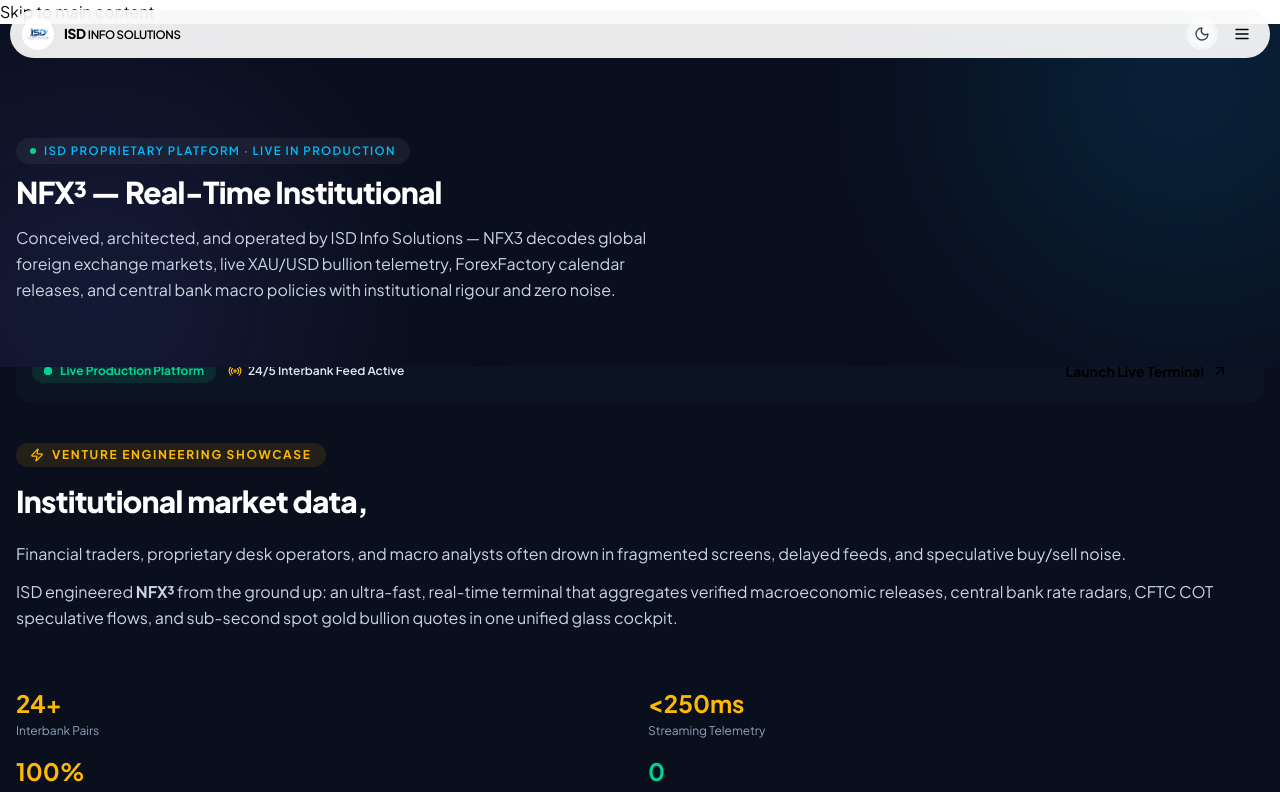
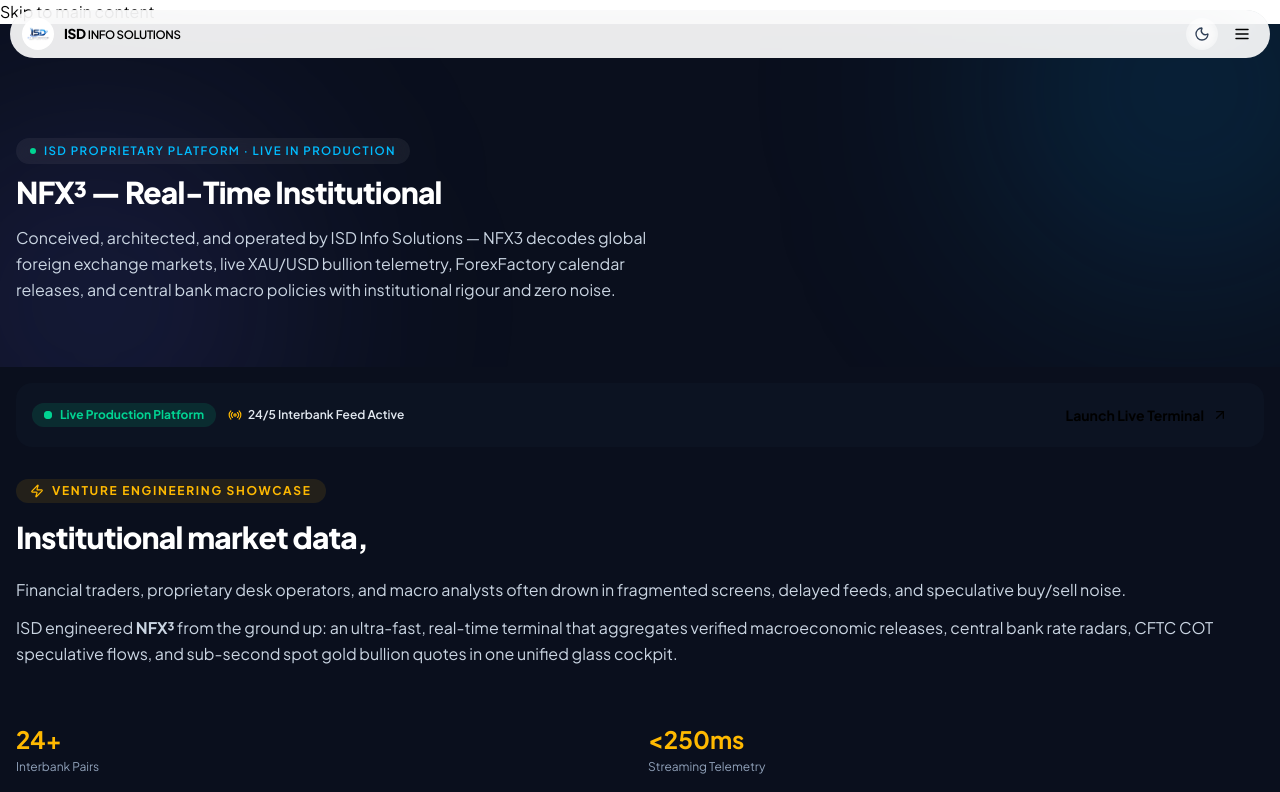
Before and after one commit to Nithin-bot-m/isd, a Next.js app: page /products/nfx3 in a window 1280 px wide. Shown: the top 792 px of the page. Built offline with nearby package versions, Linux system fonts and the light colour scheme.

Commit message:
fix(products): remove negative margin to resolve quick launch status bar clipping

```diff
--- a/src/app/products/nfx3/nfx3-client-page.tsx
+++ b/src/app/products/nfx3/nfx3-client-page.tsx
@@ -43,9 +43,9 @@
       intro="Conceived, architected, and operated by ISD Info Solutions — NFX3 decodes global foreign exchange markets, live XAU/USD bullion telemetry, ForexFactory calendar releases, and central bank macro policies with institutional rigour and zero noise."
     >
       {/* Hero Terminal Interactive Preview & Status Bar (Continuous Dark Canvas) */}
-      <PageSection variant="dark" className="pt-0 sm:pt-0 md:pt-0 pb-16 sm:pb-24">
+      <PageSection variant="dark" className="pt-4 sm:pt-6 md:pt-8 pb-16 sm:pb-24">
         {/* Quick Launch & Status Bar */}
-        <div className="relative z-20 -mt-7 sm:-mt-10 mb-10 sm:mb-14">
+        <div className="relative z-20 mb-8 sm:mb-12">
           <div className="flex flex-wrap items-center justify-between gap-4 rounded-2xl border border-slate-700/60 bg-[#0C1322] p-4 sm:p-5 shadow-2xl ring-1 ring-white/5">
             <div className="flex flex-wrap items-center gap-3">
               <span className="inline-flex items-center gap-2 rounded-full bg-emerald-500/15 px-3 py-1 text-xs font-bold text-emerald-400 border border-emerald-500/30">
```
